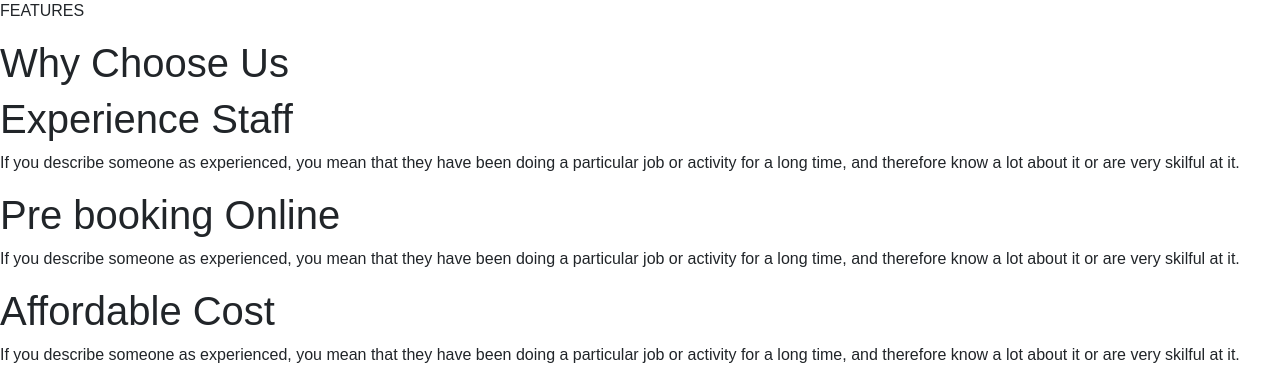
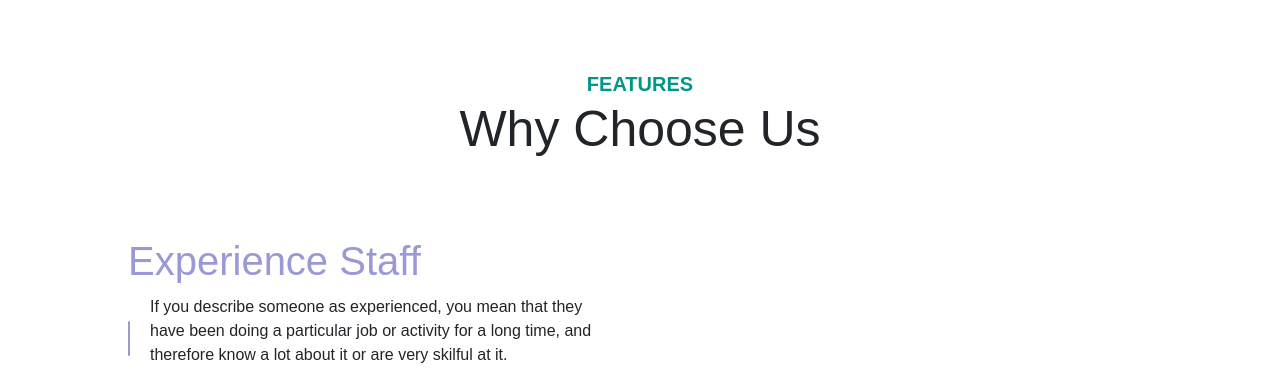
Before and after one commit to Akshay-G-Dev/AAAEvents, a PHP site: page / in a window 1280 px wide. Shown: the part 877-1256 px from the top of the page. Run offline with PHP 8.4, Linux system fonts and the light colour scheme; some libraries are stand-ins or nearby versions.

Commit message:
Update style.css

```diff
--- a/style.css
+++ b/style.css
@@ -7,28 +7,34 @@
 body{
      padding: 0%;
      background-color: #125D98;
+     color: #fff;
      margin: 0%;
  }
 .container{
      width:100%;
      height: 100vh;
      background-image: linear-gradient(rgba(0,0,0,.3),transparent),url(https://images.pexels.com/photos/1613240/pexels-photo-1613240.jpeg);
-     background-size: cover;
+     background-size: 100%;
      background-position: center;
      padding: 0 8%;
+     margin: 0;
      position: relative;
+     display: flex;
+     align-items: flex-start;
 }
 nav{
      display: flex;
+     padding-top: 5px ;
      width: 100%;
      align-items: center;
      flex-wrap: wrap;
      padding: 5px 0;
+     z-index: 2;
 }
 nav ul{
      flex:1;
      text-align: right;
-     padding-right: 30px;
+     padding-right: 20px;
 }
 nav ul li{
      display: inline-block;
@@ -55,9 +61,12 @@ nav ul li a{
      position: relative;
 }
 .logo{
-     width: 120px;
+     width: 140px;
+     position: absolute;
+     top: 4%;
+     left: 10%;
      cursor: pointer;
-}
+ }
 .cart{
      width: 30px;
      cursor: pointer;
@@ -119,3 +128,87 @@ nav ul li a{
     display: block;
     margin:25px 5px;
 }
+#feature{
+     width: 100%;
+     padding: 70px 0;
+ }
+ .title-text{
+     text-align: center;
+     padding-bottom: 70px;
+ }
+ .title-text p{
+     margin:auto;
+     font-size: 20px;
+     color:#009688;
+     font-weight: bold;
+     position: relative;
+     z-index: 1;
+     display: inline-block;
+ }
+ .title-text h1{
+     font-size: 50px;
+ }
+ .title-text p::after{
+     content: '';
+     width: 50px;
+     height: 35px;
+     position: absolute;
+     top: -20px;
+     left: 0;
+     z-index: -1;
+ }
+ .feature-box{
+     width: 80%;
+     margin: auto;
+     display: flex;
+     flex-wrap: wrap;
+     align-items: center;
+     text-align: center;
+ }
+ .featuers{
+     flex-basis: 50%;
+ }
+ .featuers h1{
+     text-align: left;
+     margin-bottom: 10px;
+     font-weight: 100;
+     color: #0096;
+ }
+
+ .features-img{
+     flex-basis: 50%;
+     margin:auto;
+ }
+ .features-desc{
+     display: flex;
+     align-items: center;
+     margin-bottom: 40px;
+ }
+ .feature-icon .fa{
+     width: 50px;
+     height: 50px;
+     font-size: 30px;
+     line-height: 50px;
+     border-radius: 8px;
+     color: #0096;
+     border: 1px solid #0096;
+ }
+ .features-img img{
+     width:70%;
+     border-radius: 10px;
+ }
+ .feature-text{
+     padding: 0 20px;
+     text-align: initial;
+ }
+ @media screen and (max-width:770px){
+     .title-text h1{
+         font-size: 35px;
+     }
+     .featuers{
+         flex-basis: 100%;
+     }
+     .features-img{
+         flex-basis: 100%;
+     }
+ }
```
